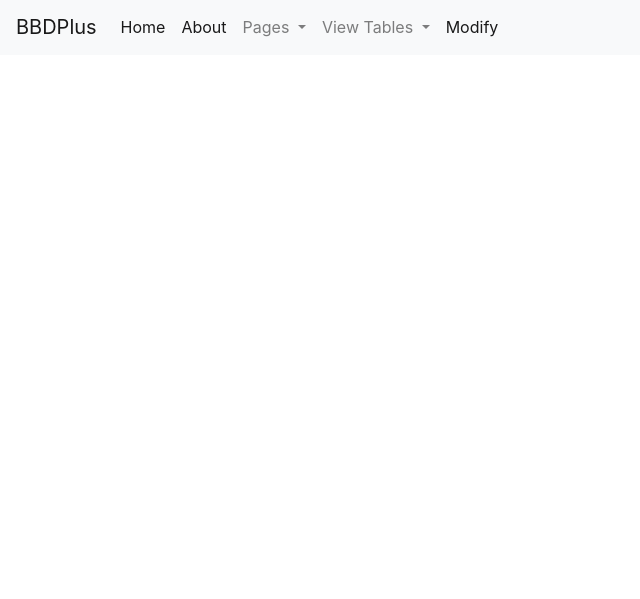
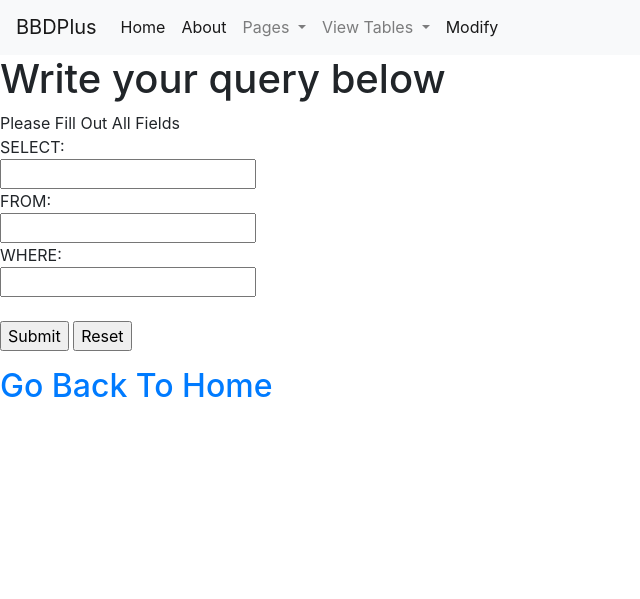
Before and after one commit to tinaj12321/BarBeerDrinker, a Flask app: template server/BarBeerDrinker/templates/SQLInterface.html in a window 1280 px wide; the page is wider, and only the part inside the window is pictured. Shown: the part 201-800 px from the top of that part, without its empty margins (0-640 px from the left). Run offline with Flask 2, Linux system fonts and the light colour scheme; the template is opened without the code that fills it: most values are stand-ins (such as "Sample title", 1, 10 or a date in 2020); some libraries are stand-ins or nearby versions.

Commit message:
almost there

```diff
--- a/server/BarBeerDrinker/templates/SQLInterface.html
+++ b/server/BarBeerDrinker/templates/SQLInterface.html
@@ -6,19 +6,23 @@
 		<title> Write your own queries! </title>
 	</head>
 {{ super() }}
-
+{% block page %}
 {% for r in result %}
-		<h1>Adding to Consumables</h1>
-		<form action="{{ url_for('add_Consumables')}}" method="POST">
+		<h1>Write your query below</h1>
+		<form action="{{ url_for('query')}}" method="POST">
 			Please Fill Out All Fields<br>
-			Consumable:<br>
-			<input type="text" name="consumable" required="required"><br>
-			Manufacturer:<br>
-			<input type="text" name="manufacturer" required="required"><br>
+			SELECT:<br>
+			<input type="text" name="Select" required="required"><br>
+			FROM:<br>
+			<input type="text" name="From" required="required"><br>
+			WHERE:<br>
+			<input type="text" name="where"><br>
 			<br>
 			<input type="submit" value="Submit">
 			<input type = "reset">
 		</form>
-		<h2><a href = {{ url_for('add')}}>Go Back To Add</h2>
-
+		<h2><a href = "{{ url_for('hello_world')}}">Go Back To Home</h2>
+</div>
+</div>
 {% endfor %}
+{% endblock %}
--- a/server/BarBeerDrinker/templates/about.html
+++ b/server/BarBeerDrinker/templates/about.html
@@ -9,7 +9,7 @@
 	<title> About this Project</title>
 	</head>
 		<h1>How it all went down</h1>
-		<p>We foud our inspiration outside of the box for this Project. Gabriel was born and raised in Las Vegas. Instead of doing a project about the bars local to Rutgers, we decided to try something fun. We went with all the casinos and bars on the Las Vegas Strip. You will not find any bars in Las Vegas on the strip. Most of them are attached to a casino. So we decided to add them to our project. We display information about casinos as well in our pages dropdown menu. We Have also taken some inspiration for this project with the fact that it was assigned during Oktoberfest. For any that are seasoned drinkers, you may notice that our beer list has a lot of specialty beers. We chose to add more beers to our project so that we could keep things entertaining. Also adding to this project is food items and some liquors. So not only at a bar can a person order a drink, they can also get their favorite bar foods such as chicken fingers, fries or mozzarella sticks! Some of our drinkers that can be found in the drinker pages have food items as their favorite thing to order at bars they frequent. If you would like to specifically wuery our tables such as finding if your name is in our list then pleae click the SQL Interface Page. We hope you enjoy this app, and please feel free to play around and learn more about the drinkers that visit the bars in Las Vegas.</p>
+		<p>We foud our inspiration outside of the box for this Project. Gabriel was born and raised in Las Vegas. Instead of doing a project about the bars local to Rutgers, we decided to try something fun. We went with all the casinos and bars on the Las Vegas Strip. You will not find any bars in Las Vegas on the strip. Most of them are attached to a casino. So we decided to add them to our project. We display information about casinos as well in our pages dropdown menu. We Have also taken some inspiration for this project with the fact that it was assigned during Oktoberfest. For any that are seasoned drinkers, you may notice that our beer list has a lot of specialty beers. We chose to add more beers to our project so that we could keep things entertaining. Also adding to this project is food items and some liquors. So not only at a bar can a person order a drink, they can also get their favorite bar foods such as chicken fingers, fries or mozzarella sticks! Some of our drinkers that can be found in the drinker pages have food items as their favorite thing to order at bars they frequent. If you would like to specifically query our tables such as finding if your name is in our list then pleae click the SQL Interface Page. We hope you enjoy this app, and please feel free to play around and learn more about the drinkers that visit the bars in Las Vegas.</p>
 		<p>
 			Learn more about the process <a href = "https://drive.google.com/open?id=1OsldjGYBaZmfWJsk9XgYi9nvmQN1IZ4Qlo2Jd3C62UY" target="_blank" >here</a>
 		</p>
```
